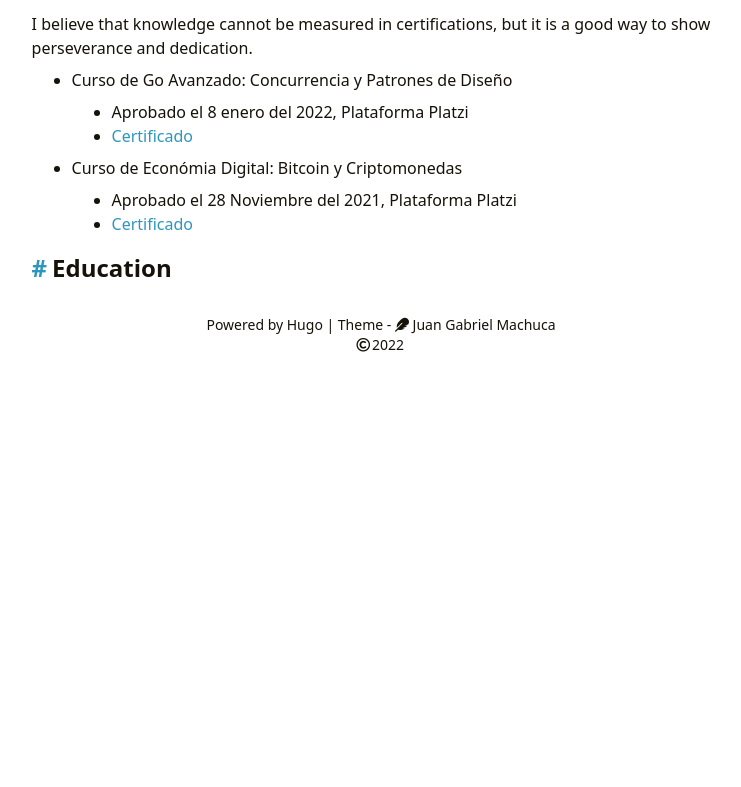
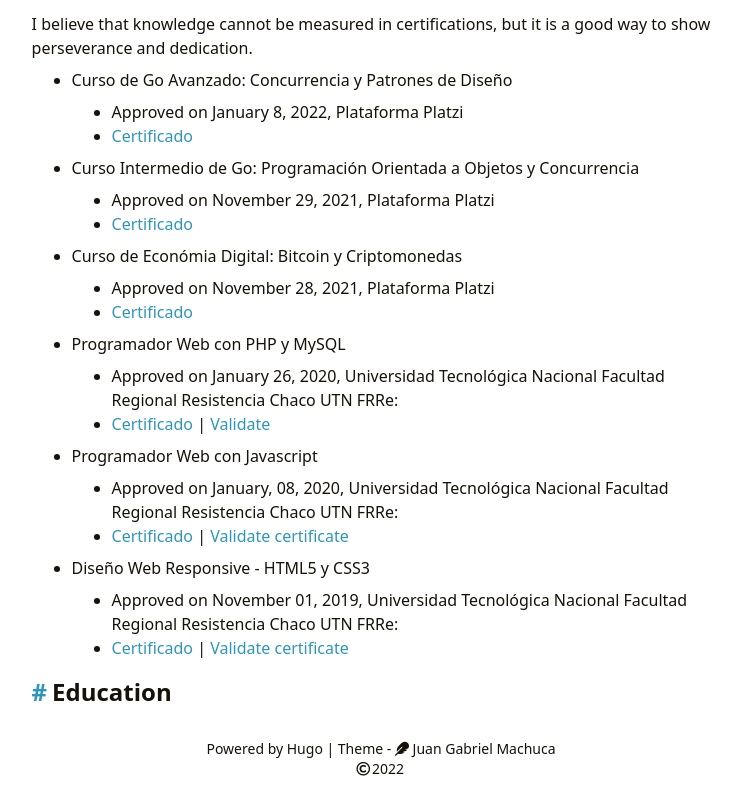
Before and after one commit to juanmachuca95/juanmachuca95.github.io, a plain HTML site: page about/index.html in a window 1280 px wide. Shown: the part 714-1501 px from the top of the page, without its empty margins (259-1000 px from the left). Before the commit the page ends 1077 px from the top, so only its background shows below. Drawn offline with Linux system fonts and the light colour scheme.

Commit message:
feat: add section certifications finished

```diff
--- a/about/index.html
+++ b/about/index.html
@@ -32,7 +32,7 @@ Certifications I believe that knowledge cannot be measured in certifications, bu
         "mainEntityOfPage": {
             "@type": "WebPage",
             "@id": "http:\/\/localhost\/about\/"
-        },"genre": "page","wordcount":  112 ,
+        },"genre": "page","wordcount":  198 ,
         "url": "http:\/\/localhost\/about\/","datePublished": "2022-12-01T09:53:12-03:00","dateModified": "2022-12-01T09:53:12-03:00","publisher": {
             "@type": "Organization",
             "name": "Author"},"author": {
@@ -90,16 +90,51 @@ Certifications I believe that knowledge cannot be measured in certifications, bu
 <li>
 <p>Curso de Go Avanzado: Concurrencia y Patrones de Diseño</p>
 <ul>
-<li>Aprobado el 8 enero del 2022, Plataforma Platzi</li>
+<li>Approved on January 8, 2022, Plataforma Platzi</li>
 <li><a href="https://drive.google.com/file/d/1U6qz1_uNp2H6788nZEZqi48LoNZybjZa/view" target="_blank" rel="noopener noreffer">Certificado</a>
+</li>
+</ul>
+</li>
+<li>
+<p>Curso Intermedio de Go: Programación Orientada a Objetos y Concurrencia</p>
+<ul>
+<li>Approved on November 29, 2021, Plataforma Platzi</li>
+<li><a href="https://drive.google.com/file/d/1uoOebvqW9UTgcqWAN8DCIr83NMJXqEpz/view?usp=sharing" target="_blank" rel="noopener noreffer">Certificado</a>
 </li>
 </ul>
 </li>
 <li>
 <p>Curso de Económia Digital: Bitcoin y Criptomonedas</p>
 <ul>
-<li>Aprobado el 28 Noviembre del 2021, Plataforma Platzi</li>
+<li>Approved on November 28, 2021, Plataforma Platzi</li>
 <li><a href="https://drive.google.com/file/d/1CkZZ_ZAGd6cY09a0M2N2d4rhEf_BP58G/view?usp=sharing" target="_blank" rel="noopener noreffer">Certificado</a>
+</li>
+</ul>
+</li>
+<li>
+<p>Programador Web con PHP y MySQL</p>
+<ul>
+<li>Approved on January 26, 2020, Universidad Tecnológica Nacional Facultad Regional Resistencia Chaco UTN FRRe:</li>
+<li><a href="https://drive.google.com/file/d/1uoOebvqW9UTgcqWAN8DCIr83NMJXqEpz/view?usp=sharing" target="_blank" rel="noopener noreffer">Certificado</a>
+ | <a href="https://www.frre.utn.edu.ar/www/paginas/view/item/validarcertificados" target="_blank" rel="noopener noreffer">Validate</a>
+</li>
+</ul>
+</li>
+<li>
+<p>Programador Web con Javascript</p>
+<ul>
+<li>Approved on January, 08, 2020, Universidad Tecnológica Nacional Facultad Regional Resistencia Chaco UTN FRRe:</li>
+<li><a href="https://drive.google.com/file/d/1wMAXMS3838ZVEb5itkkfH1m5gdr2GI1I/view?usp=sharing" target="_blank" rel="noopener noreffer">Certificado</a>
+ | <a href="https://www.frre.utn.edu.ar/www/paginas/view/item/validarcertificados" target="_blank" rel="noopener noreffer">Validate certificate</a>
+</li>
+</ul>
+</li>
+<li>
+<p>Diseño Web Responsive - HTML5 y CSS3</p>
+<ul>
+<li>Approved on November 01, 2019, Universidad Tecnológica Nacional Facultad Regional Resistencia Chaco UTN FRRe:</li>
+<li><a href="https://drive.google.com/file/d/1wMAXMS3838ZVEb5itkkfH1m5gdr2GI1I/view?usp=sharing" target="_blank" rel="noopener noreffer">Certificado</a>
+ | <a href="https://www.frre.utn.edu.ar/www/paginas/view/item/validarcertificados" target="_blank" rel="noopener noreffer">Validate certificate</a>
 </li>
 </ul>
 </li>
```
